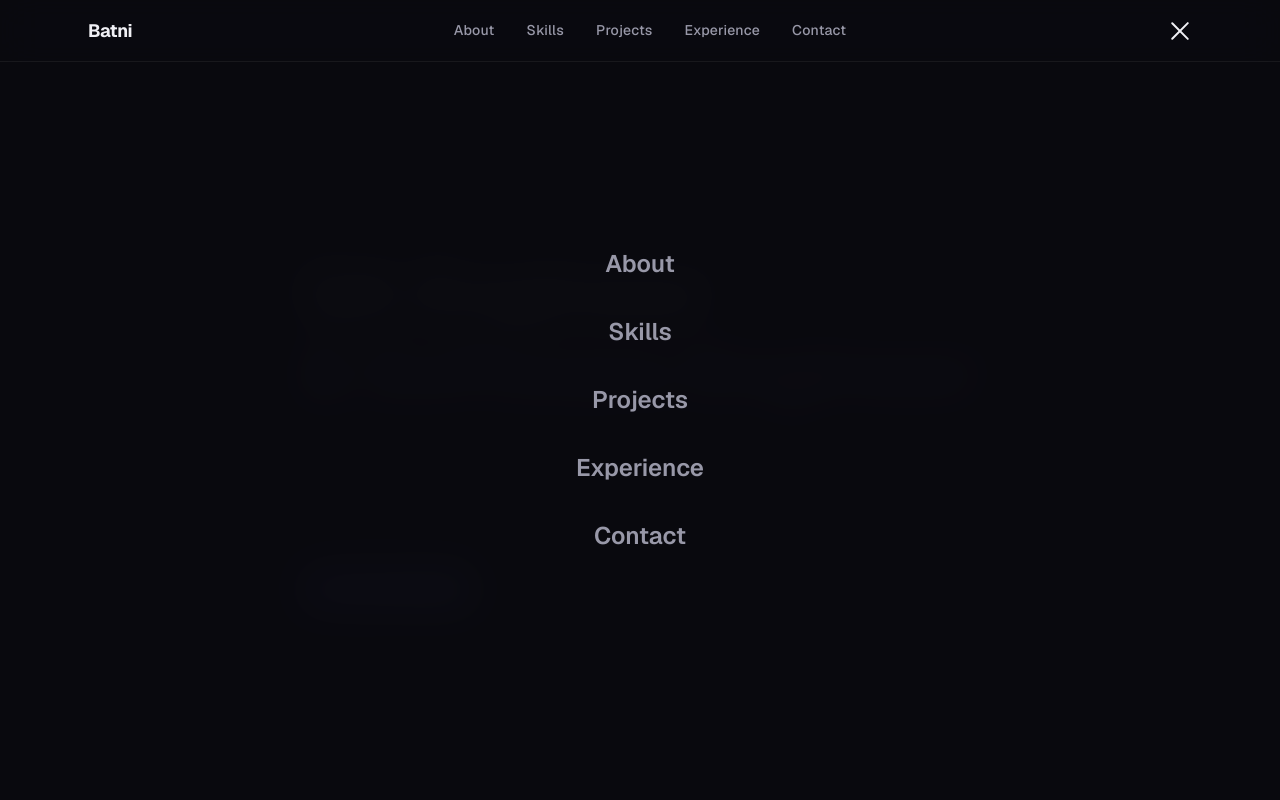
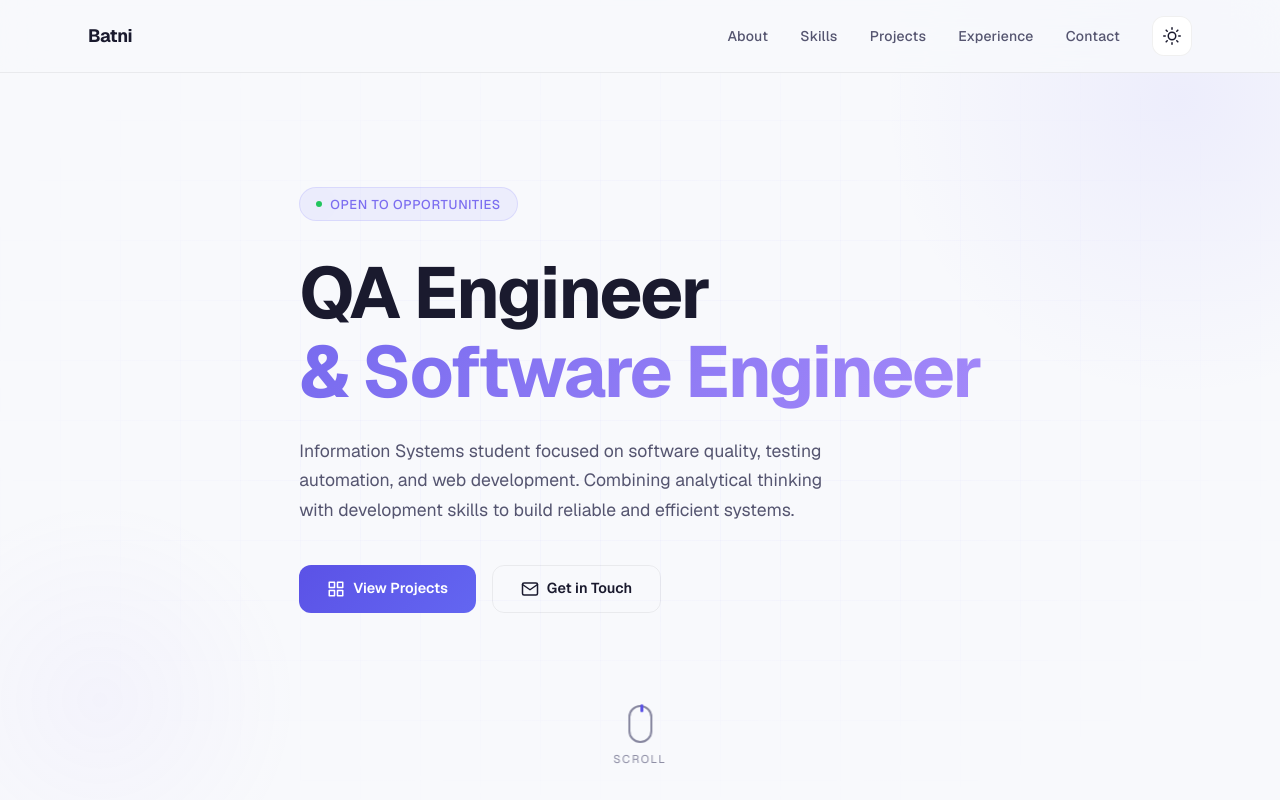
Before and after one commit to muhbatni/tumbas-balon, a Next.js app: page / in a window 1280 px wide. Both pictures are taken after a click on the button 1179 px from the left and 30 px from the top of the page. Shown: the top 800 px of the page. Built offline with nearby package versions, Linux system fonts and the light colour scheme.

Commit message:
update theme

```diff
--- a/src/app/globals.css
+++ b/src/app/globals.css
@@ -1,6 +1,6 @@
 @import "tailwindcss";
 
-/* ===== DESIGN TOKENS ===== */
+/* ===== DESIGN TOKENS — DARK (default) ===== */
 :root {
   --bg-primary: #0a0a0f;
   --bg-secondary: #12121a;
@@ -17,6 +17,31 @@
   --gradient-1: linear-gradient(135deg, #6c63ff 0%, #a78bfa 50%, #c084fc 100%);
   --gradient-2: linear-gradient(135deg, #6c63ff 0%, #818cf8 100%);
   --gradient-bg: radial-gradient(ellipse at 20% 0%, rgba(108, 99, 255, 0.08) 0%, transparent 50%);
+  --navbar-bg: rgba(10, 10, 15, 0.75);
+  --navbar-bg-scrolled: rgba(10, 10, 15, 0.92);
+  --mobile-menu-bg: rgba(10, 10, 15, 0.98);
+}
+
+/* ===== DESIGN TOKENS — LIGHT ===== */
+[data-theme="light"] {
+  --bg-primary: #f8f9fc;
+  --bg-secondary: #eef0f5;
+  --bg-card: #ffffff;
+  --bg-card-hover: #f0f1f5;
+  --text-primary: #1a1a2e;
+  --text-secondary: #555570;
+  --text-muted: #8888a0;
+  --accent-primary: #5b52e6;
+  --accent-secondary: #7c6ef0;
+  --accent-glow: rgba(91, 82, 230, 0.1);
+  --border-subtle: rgba(0, 0, 0, 0.06);
+  --border-hover: rgba(91, 82, 230, 0.25);
+  --gradient-1: linear-gradient(135deg, #5b52e6 0%, #7c6ef0 50%, #a78bfa 100%);
+  --gradient-2: linear-gradient(135deg, #5b52e6 0%, #6366f1 100%);
+  --gradient-bg: radial-gradient(ellipse at 20% 0%, rgba(91, 82, 230, 0.06) 0%, transparent 50%);
+  --navbar-bg: rgba(248, 249, 252, 0.8);
+  --navbar-bg-scrolled: rgba(248, 249, 252, 0.95);
+  --mobile-menu-bg: rgba(248, 249, 252, 0.98);
 }
 
 /* ===== GLOBAL ===== */
@@ -117,13 +142,13 @@ body {
   z-index: 50;
   backdrop-filter: blur(20px) saturate(180%);
   -webkit-backdrop-filter: blur(20px) saturate(180%);
-  background: rgba(10, 10, 15, 0.75);
+  background: var(--navbar-bg);
   border-bottom: 1px solid var(--border-subtle);
   transition: all 0.3s ease;
 }
 
 .navbar.scrolled {
-  background: rgba(10, 10, 15, 0.92);
+  background: var(--navbar-bg-scrolled);
   box-shadow: 0 4px 30px rgba(0, 0, 0, 0.3);
 }
 
@@ -469,7 +494,7 @@ body {
   position: fixed;
   inset: 0;
   z-index: 40;
-  background: rgba(10, 10, 15, 0.98);
+  background: var(--mobile-menu-bg);
   backdrop-filter: blur(20px);
   display: flex;
   flex-direction: column;
@@ -663,6 +688,44 @@ body {
   }
 }
 
+/* ===== THEME TOGGLE BUTTON ===== */
+.theme-toggle {
+  display: inline-flex;
+  align-items: center;
+  justify-content: center;
+  width: 40px;
+  height: 40px;
+  border-radius: 12px;
+  background: var(--bg-card);
+  border: 1px solid var(--border-subtle);
+  color: var(--text-primary);
+  cursor: pointer;
+  transition: all 0.3s cubic-bezier(0.4, 0, 0.2, 1);
+  outline: none;
+}
+
+.theme-toggle:hover {
+  background: var(--bg-card-hover);
+  border-color: var(--border-hover);
+  transform: scale(1.05);
+  box-shadow: 0 4px 12px rgba(0, 0, 0, 0.1), 0 0 8px var(--accent-glow);
+}
+
+.theme-toggle:active {
+  transform: scale(0.95);
+}
+
+.theme-toggle-icon {
+  display: flex;
+  align-items: center;
+  justify-content: center;
+  transition: transform 0.5s ease;
+}
+
+.theme-toggle:hover .theme-toggle-icon {
+  transform: rotate(15deg);
+}
+
 /* ===== RESPONSIVE ===== */
 @media (max-width: 768px) {
   .section {
--- a/src/app/layout.tsx
+++ b/src/app/layout.tsx
@@ -1,5 +1,6 @@
 import type { Metadata } from "next";
 import "./globals.css";
+import ThemeProvider from "@/components/ThemeProvider";
 
 export const metadata: Metadata = {
   title: "Batni | QA Engineer & Software Engineer Portfolio",
@@ -37,7 +38,11 @@ export default function RootLayout({
           rel="stylesheet"
         />
       </head>
-      <body className="antialiased">{children}</body>
+      <body className="antialiased">
+        <ThemeProvider>
+          {children}
+        </ThemeProvider>
+      </body>
     </html>
   );
 }
--- a/src/components/Navbar.tsx
+++ b/src/components/Navbar.tsx
@@ -1,6 +1,7 @@
 "use client";
 
 import { useState, useEffect } from "react";
+import ThemeToggle from "./ThemeToggle";
 
 const navLinks = [
   { href: "#about", label: "About" },
@@ -41,18 +42,21 @@ export default function Navbar() {
             Batni<span className="text-[var(--accent-primary)]"></span>
           </a>
 
-          {/* Desktop links */}
+          {/* Desktop links + ThemeToggle */}
           <div className="hidden md:flex items-center gap-8">
             {navLinks.map((link) => (
               <a key={link.href} href={link.href} className="nav-link">
                 {link.label}
               </a>
             ))}
+            <ThemeToggle />
           </div>
 
-          {/* Mobile hamburger */}
+          {/* Mobile controls */}
+          <div className="flex items-center gap-4 md:hidden">
+            <ThemeToggle />
             <button
-            className={`hamburger md:hidden ${mobileOpen ? "active" : ""}`}
+              className={`hamburger ${mobileOpen ? "active" : ""}`}
               onClick={() => setMobileOpen(!mobileOpen)}
               aria-label="Toggle menu"
             >
@@ -60,6 +64,7 @@ export default function Navbar() {
               <span />
               <span />
             </button>
+          </div>
         </div>
       </nav>
 
--- /dev/null
+++ b/src/components/ThemeProvider.tsx
@@ -0,0 +1,85 @@
+"use client";
+
+import {
+  createContext,
+  useContext,
+  useEffect,
+  useState,
+  useCallback,
+} from "react";
+
+type Theme = "dark" | "light" | "system";
+
+interface ThemeContextValue {
+  theme: Theme;
+  setTheme: (theme: Theme) => void;
+}
+
+const ThemeContext = createContext<ThemeContextValue>({
+  theme: "system",
+  setTheme: () => {},
+});
+
+export function useTheme() {
+  return useContext(ThemeContext);
+}
+
+function getSystemTheme(): "dark" | "light" {
+  if (typeof window === "undefined") return "dark";
+  return window.matchMedia("(prefers-color-scheme: dark)").matches
+    ? "dark"
+    : "light";
+}
+
+function applyTheme(theme: Theme) {
+  const resolved = theme === "system" ? getSystemTheme() : theme;
+  document.documentElement.setAttribute("data-theme", resolved);
+}
+
+export default function ThemeProvider({
+  children,
+}: {
+  children: React.ReactNode;
+}) {
+  const [theme, setThemeState] = useState<Theme>("system");
+  const [mounted, setMounted] = useState(false);
+
+  // Read saved preference on mount
+  useEffect(() => {
+    const saved = localStorage.getItem("theme") as Theme | null;
+    const initial = saved && ["dark", "light", "system"].includes(saved)
+      ? saved
+      : "system";
+    setThemeState(initial);
+    applyTheme(initial);
+    setMounted(true);
+  }, []);
+
+  // Listen for OS theme changes when in "system" mode
+  useEffect(() => {
+    if (!mounted) return;
+
+    const mq = window.matchMedia("(prefers-color-scheme: dark)");
+
+    const handler = () => {
+      if (theme === "system") {
+        applyTheme("system");
+      }
+    };
+
+    mq.addEventListener("change", handler);
+    return () => mq.removeEventListener("change", handler);
+  }, [theme, mounted]);
+
+  const setTheme = useCallback((newTheme: Theme) => {
+    setThemeState(newTheme);
+    localStorage.setItem("theme", newTheme);
+    applyTheme(newTheme);
+  }, []);
+
+  return (
+    <ThemeContext.Provider value={{ theme, setTheme }}>
+      {children}
+    </ThemeContext.Provider>
+  );
+}
--- /dev/null
+++ b/src/components/ThemeToggle.tsx
@@ -0,0 +1,56 @@
+"use client";
+
+import { useTheme } from "./ThemeProvider";
+
+const modes = ["system", "light", "dark"] as const;
+
+const icons = {
+  system: (
+    <svg width="18" height="18" viewBox="0 0 24 24" fill="none" stroke="currentColor" strokeWidth="2" strokeLinecap="round" strokeLinejoin="round">
+      <rect x="2" y="3" width="20" height="14" rx="2" ry="2" />
+      <line x1="8" y1="21" x2="16" y2="21" />
+      <line x1="12" y1="17" x2="12" y2="21" />
+    </svg>
+  ),
+  light: (
+    <svg width="18" height="18" viewBox="0 0 24 24" fill="none" stroke="currentColor" strokeWidth="2" strokeLinecap="round" strokeLinejoin="round">
+      <circle cx="12" cy="12" r="5" />
+      <line x1="12" y1="1" x2="12" y2="3" />
+      <line x1="12" y1="21" x2="12" y2="23" />
+      <line x1="4.22" y1="4.22" x2="5.64" y2="5.64" />
+      <line x1="18.36" y1="18.36" x2="19.78" y2="19.78" />
+      <line x1="1" y1="12" x2="3" y2="12" />
+      <line x1="21" y1="12" x2="23" y2="12" />
+      <line x1="4.22" y1="19.78" x2="5.64" y2="18.36" />
+      <line x1="18.36" y1="5.64" x2="19.78" y2="4.22" />
+    </svg>
+  ),
+  dark: (
+    <svg width="18" height="18" viewBox="0 0 24 24" fill="none" stroke="currentColor" strokeWidth="2" strokeLinecap="round" strokeLinejoin="round">
+      <path d="M21 12.79A9 9 0 1111.21 3 7 7 0 0021 12.79z" />
+    </svg>
+  ),
+};
+
+export default function ThemeToggle() {
+  const { theme, setTheme } = useTheme();
+
+  const cycle = () => {
+    const idx = modes.indexOf(theme as (typeof modes)[number]);
+    const next = modes[(idx + 1) % modes.length];
+    setTheme(next);
+  };
+
+  return (
+    <button
+      onClick={cycle}
+      className="theme-toggle"
+      aria-label={`Theme: ${theme}. Click to change.`}
+      title={`Theme: ${theme}`}
+    >
+      <span className="theme-toggle-icon">
+        {icons[theme as keyof typeof icons] || icons.system}
+      </span>
+    </button>
+  );
+}
```
Lines whose indentation alone changed are shown as unchanged.
